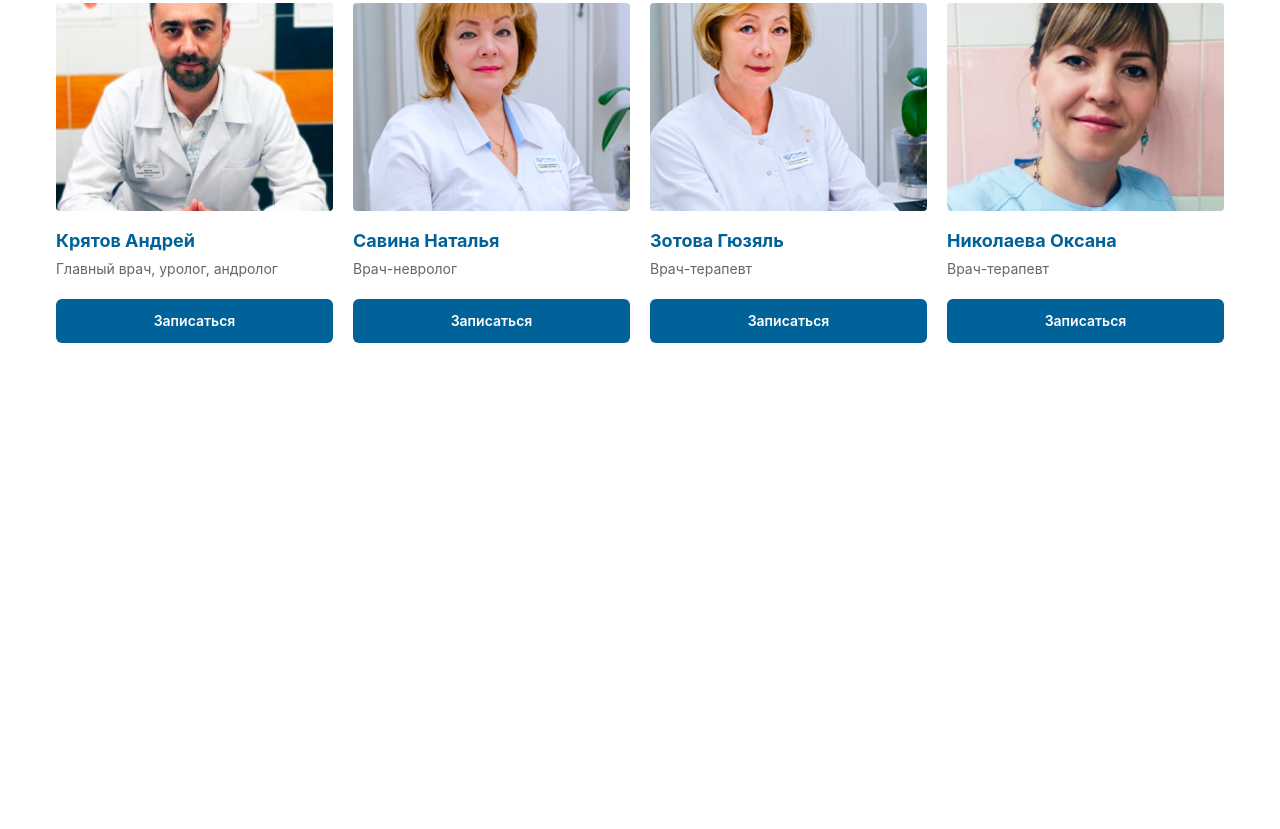
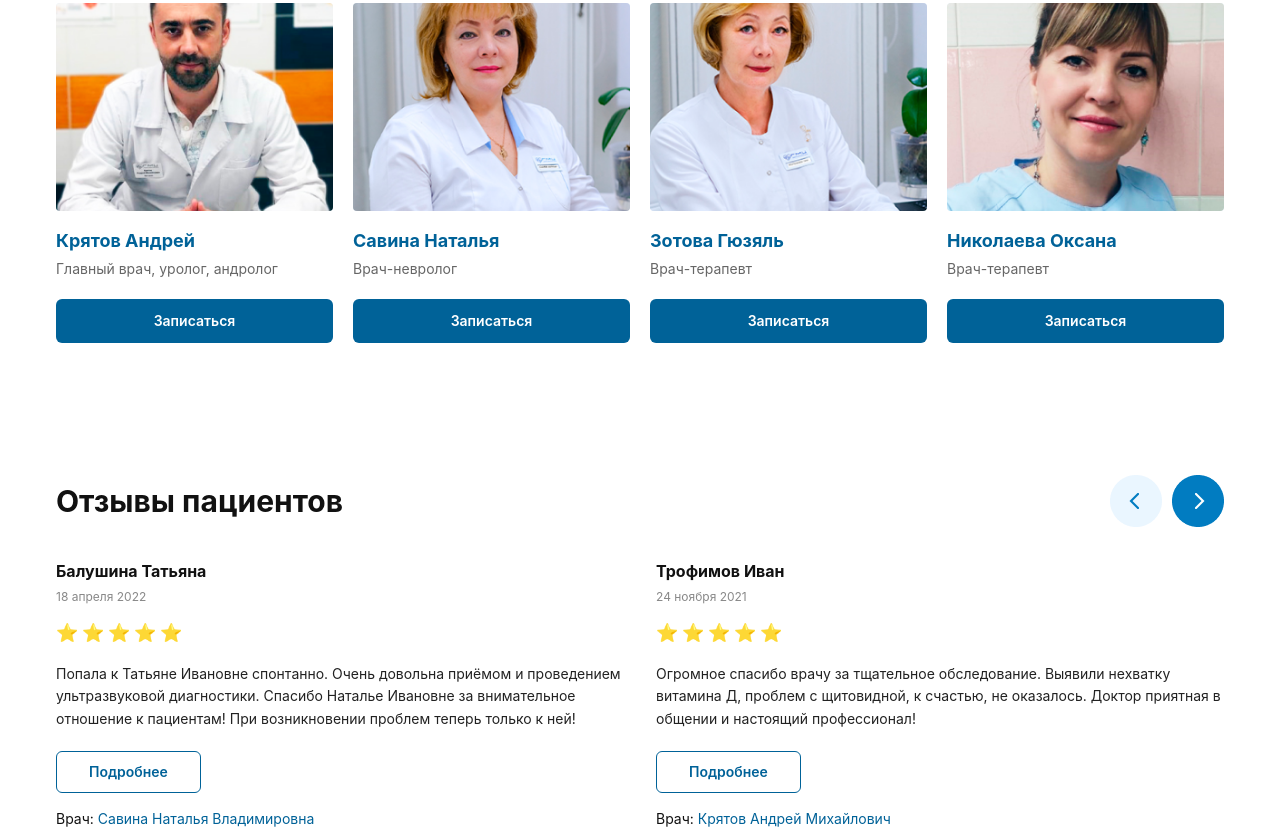
Before and after one commit to nozimnegmatov0010/exam4, a website: page src/page3.html in a window 1280 px wide. Shown: the part 4862-5691 px from the top of the page. Before the commit the page ends 5237 px from the top, so only its background shows below. Drawn offline with nearby package versions, Linux system fonts and the light colour scheme; files that its build step writes are made by us from their sources.

Commit message:
section8

```diff
--- a/src/page3.html
+++ b/src/page3.html
@@ -369,7 +369,7 @@
 
   </div>
 </section>
-<section class="py-16">
+<section class="py-16 m-auto">
     <div class="max-w-7xl mx-auto px-4">
 
         <div class="bg-[#F5F9FD] rounded-xl p-6 md:p-10">
@@ -515,5 +515,71 @@
 
   </div>
 </section>
+<section class="w-full max-w-[1200px] mx-auto px-4 mt-20 box-border font-sans">
+
+  <div class="flex items-center justify-between mb-8">
+    <h2 class="text-3xl font-bold text-[#111111]">Отзывы пациентов</h2>
+
+    <div class="hidden md:flex items-center gap-3">
+     <img src="./imgss/Slider Buttons.png" alt="">
+    </div>
+  </div>
+
+  <div class="flex flex-col md:flex-row gap-8 pb-4 md:pb-0 scrollbar-none md:grid md:grid-cols-2 snap-x snap-mandatory">
+
+    <div class="flex-none w-[300px] md:w-auto snap-start flex flex-col justify-between">
+      <div>
+        <div class="mb-3">
+          <h4 class="text-[#111111] font-bold text-base m-0">Балушина Татьяна</h4>
+          <span class="text-[#888888] text-xs">18 апреля 2022</span>
+        </div>
+
+        <div class="flex gap-1 mb-4 text-orange-500 text-lg">
+          <span>⭐</span><span>⭐</span><span>⭐</span><span>⭐</span><span>⭐</span>
+        </div>
+
+        <p class="text-[#222222] text-sm leading-relaxed mb-5">
+          Попала к Татьяне Ивановне спонтанно. Очень довольна приёмом и проведением ультразвуковой диагностики. Спасибо Наталье Ивановне за внимательное отношение к пациентам! При возникновении проблем теперь только к ней!
+        </p>
+      </div>
+
+      <div>
+        <button class="px-8 py-2.5 border border-[#006298] text-[#006298] text-sm font-semibold rounded-md bg-white mb-4">
+          Подробнее
+        </button>
+        <div class="text-sm text-[#111111]">
+          Врач: <span class="text-[#006298] cursor-pointer hover:underline">Савина Наталья Владимировна</span>
+        </div>
+      </div>
+    </div>
+
+    <div class="flex-none w-[300px] md:w-auto snap-start flex flex-col justify-between">
+      <div>
+        <div class="mb-3">
+          <h4 class="text-[#111111] font-bold text-base m-0">Трофимов Иван</h4>
+          <span class="text-[#888888] text-xs">24 ноября 2021</span>
+        </div>
+
+        <div class="flex gap-1 mb-4 text-orange-500 text-lg">
+          <span>⭐</span><span>⭐</span><span>⭐</span><span>⭐</span><span>⭐</span>
+        </div>
+
+        <p class="text-[#222222] text-sm leading-relaxed mb-5">
+          Огромное спасибо врачу за тщательное обследование. Выявили нехватку витамина Д, проблем с щитовидной, к счастью, не оказалось. Доктор приятная в общении и настоящий профессионал!
+        </p>
+      </div>
+
+      <div>
+        <button class="px-8 py-2.5 border border-[#006298] text-[#006298] text-sm font-semibold rounded-md bg-white mb-4">
+          Подробнее
+        </button>
+        <div class="text-sm text-[#111111]">
+          Врач: <span class="text-[#006298] cursor-pointer hover:underline">Крятов Андрей Михайлович</span>
+        </div>
+      </div>
+    </div>
+
+  </div>
+</section>
 </body>
 </html>
```
